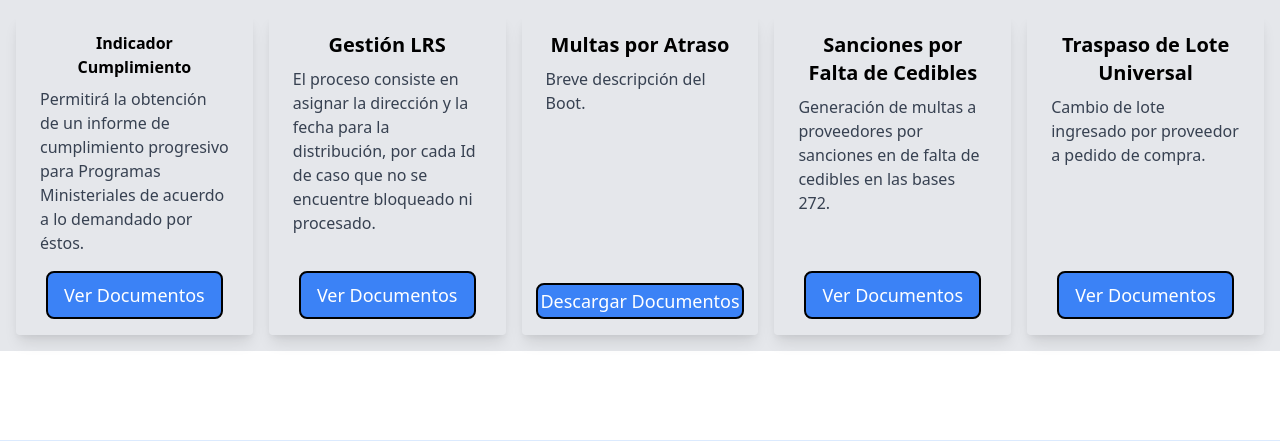
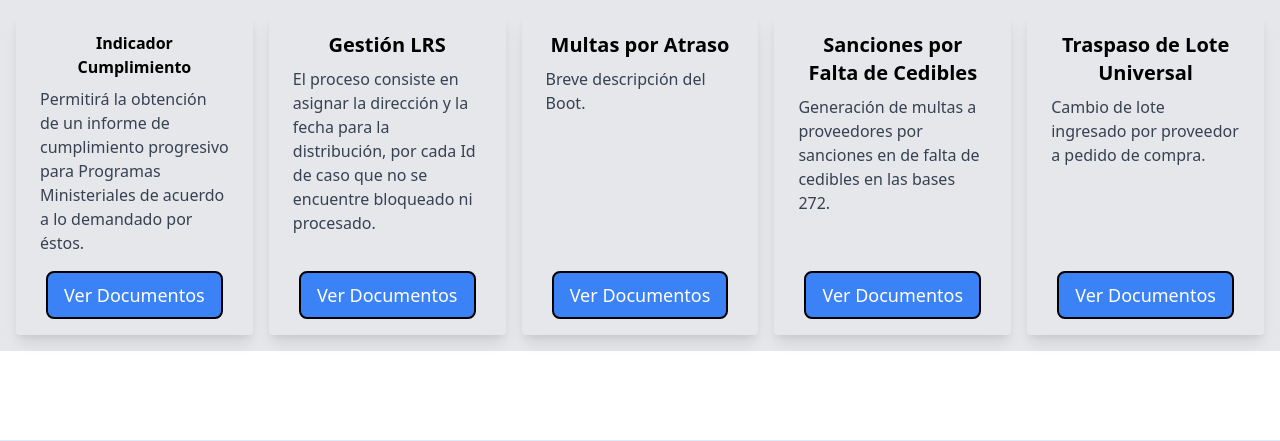
Before and after one commit to vDruh8/ERP, a Django app: page /gestioncontratos/ in a window 1280 px wide. Shown: the part 200-641 px from the top of the page. Run offline with Django 5.2, Linux system fonts and the light colour scheme.

Commit message:
version v.5

```diff
--- a/CenabastRobotsApp/templates/gestioncontratos.html
+++ b/CenabastRobotsApp/templates/gestioncontratos.html
@@ -100,12 +100,12 @@
                         Breve descripción del Boot.
                     </p>
                 </div>
-                <div class="flex justify-center items-end pb-4">
-                    <button
-                        class="btn text-sm lg:text-lg bg-blue-500 text-white rounded-lg hover:bg-blue-600 border-2 border-solid border-1 border-black hover:border-black"
-                        style="padding: 2px;">
-                        Descargar Documentos
-                    </button>
+                <div class="flex justify-center items-center mt-auto pb-4">
+                    <a href="https://drive.google.com/drive/u/5/folders/1w5BW3IQcCSuIwjVK2OczxqYU_hG43fVI"
+                       target="_blank"
+                       class="btn text-sm lg:text-lg bg-blue-500 text-white rounded-lg hover:bg-blue-600 border-2 border-solid border-1 border-black hover:border-black px-4 py-2">
+                        Ver Documentos
+                    </a>
                 </div>
             </div>
 
```
